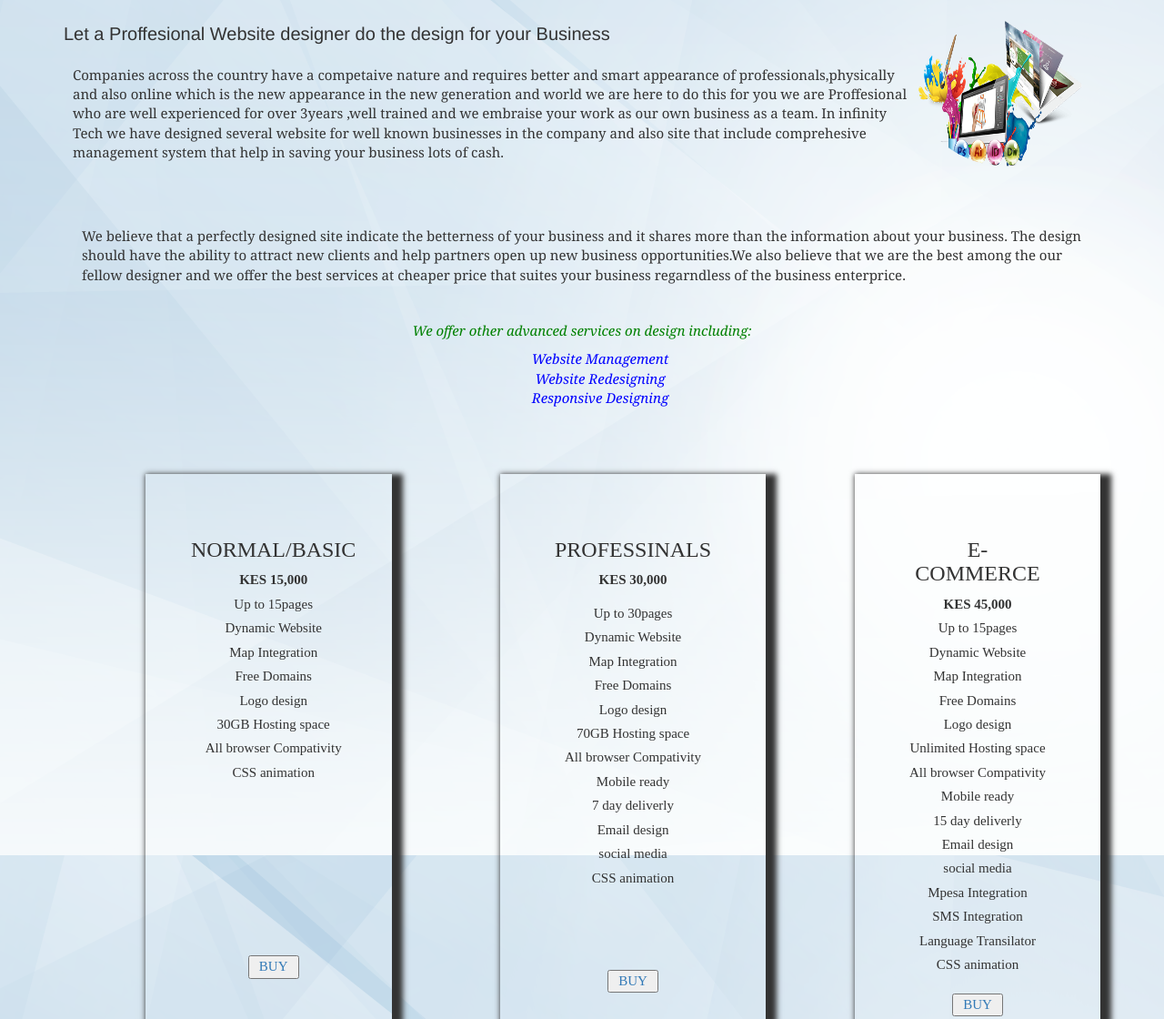
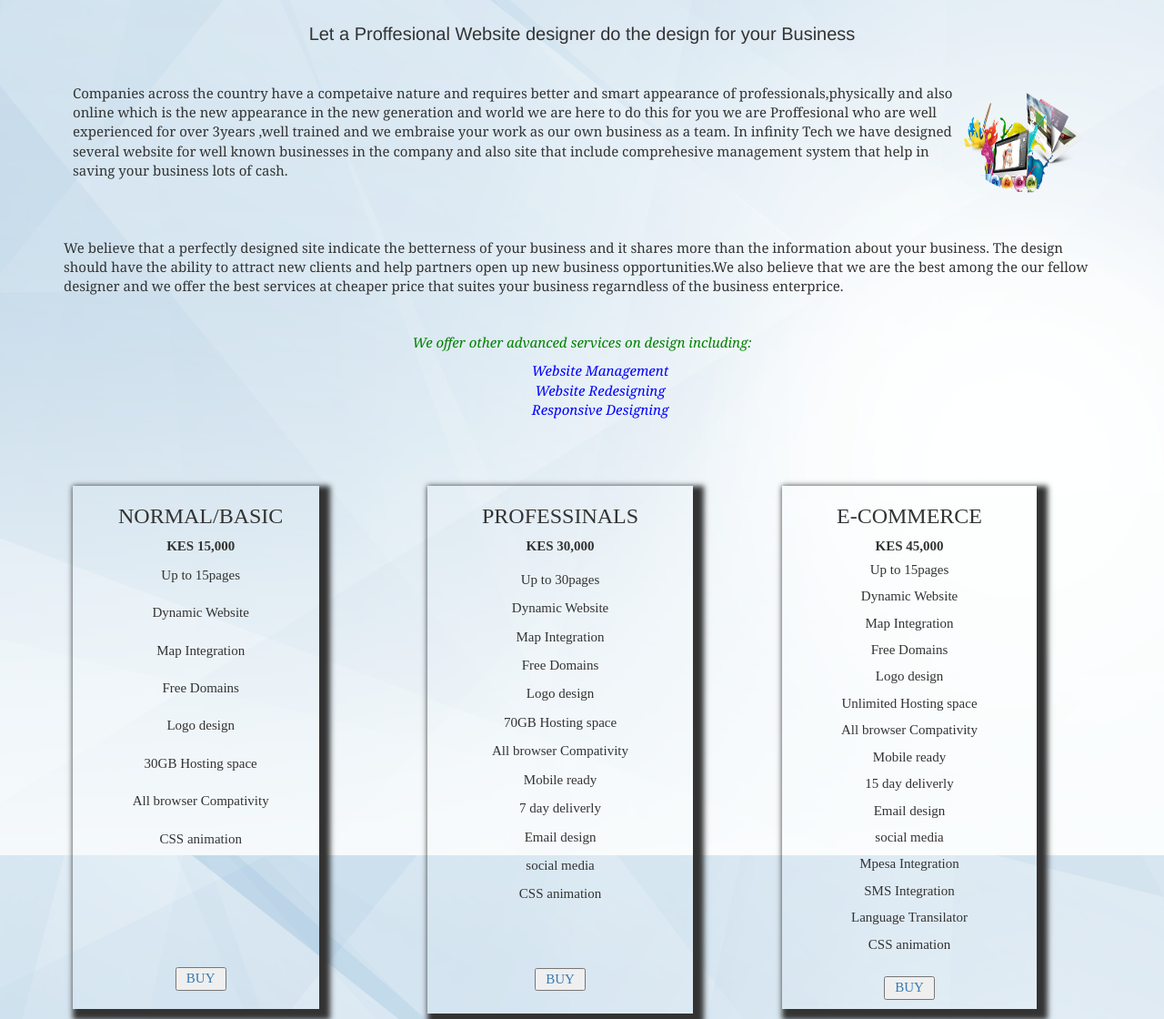
Before and after one commit to OnesmusKirimi/OnesmusKirimi.github.io, a plain HTML site: page webdesigning.html in a window 1280 px wide. Shown: the part 260-1380 px from the top of the page at 91% size. Drawn offline with nearby package versions, Linux system fonts and the light colour scheme.

Commit message:
final results

```diff
--- a/styles.css
+++ b/styles.css
@@ -484,21 +484,21 @@ footer .update button:hover {
     color: green;
 }
 .par {
-    padding: 20px 0px 0px 0px;
+    padding: 20px 0px 20px 0px;
     font-size: 20px;
     font-weight: normal;
-    text-align: left;
+    text-align: center;
 }
 .desc {
     font-weight: normal;
     text-align: left;
-    padding: 10px 5px 30px 10px;
+    padding: 10px 50px 0px 10px;
     font-family: Cambria, Cochin, Georgia, Times, 'Times New Roman', serif;
 }
 #main img {
     float: right;
-    width: 200px;
-    height: 200px;
+    width: 150px;
+    height: 150px;
     border-color: greenyellow;
     border-radius: 50%;
     padding: 20px 20px 20px 0px;
@@ -506,7 +506,7 @@ footer .update button:hover {
 .plan {
     font-weight: normal;
     text-align: left;
-    padding: 30px 0px 10px 20px;
+    padding: 30px 0px 10px 0px;
     font-family: Cambria, Cochin, Georgia, Times, 'Times New Roman', serif;
 }
 .offers {
@@ -538,41 +538,52 @@ footer .update button:hover {
     list-style-type: none;
     text-align: center;
 }
-#website-designing #plans li {
-    padding: 5px 0px 0px 0px;
-    text-align: center;
-}
 #website-designing #plans .basic {
     font-family: 'Times New Roman', serif;
     box-shadow: 6px 6px 6px 6px;
-    padding: 50px 40px 70px 50px;
+    padding: 0px 40px 20px 50px;
     float: left;
     margin-top: 30px;
-    margin-left: 90px;
+    margin-left: 10px;
+}
+#website-designing #plans .basic li {
+    font-family: 'Times New Roman', serif;
+    padding: 10px 0px 10px 0px;
+    text-align: center;
 }
 #website-designing #plans .basic button {
     padding: 0px 10px 0px 10px;
-    margin-top: 190px;
+    margin-top: 120px;
 }
 .professionals {
     font-family: 'Times New Roman', serif;
     box-shadow: 6px 6px 6px 6px;
-    padding: 50px 60px 60px 60px;
+    padding: 0px 60px 25px 60px;
     float: left;
     margin-top: 30px;
-    margin-left: 90px;
+    margin-left: 10px;
+}
+.professionals li {
+    font-family: 'Times New Roman', serif;
+    padding: 5px 0px 5px 0px;
+    text-align: center;
 }
 .professionals button {
     padding: 0px 10px 0px 10px;
-    margin-top: 90px;
+    margin-top: 65px;
 }
 .commerce {
     font-family: 'Times New Roman', serif;
     box-shadow: 6px 6px 6px 6px;
-    padding: 50px 60px 60px 60px;
+    padding: 0px 60px 10px 60px;
     float: left;
     margin-top: 30px;
-    margin-left: 90px;
+    margin-left: 10px;
+}
+.commerce li {
+    font-family: 'Times New Roman', serif;
+    padding: 4px 0px 4px 0px;
+    text-align: center;
 }
 .commerce button {
     padding: 0px 10px 0px 10px;
--- a/webdesigning.html
+++ b/webdesigning.html
@@ -33,7 +33,7 @@
                 <div class="mail ">
                     <a href="mail to:info@infinitetech.com ">Info@infinitetech.com</a>
 
-                    <div class="slogan ">
+                    <div class="slogan">
                         <p>Your Online Presence and Experience Is Our Priority</p>
                     </div>
                 </div>
@@ -72,10 +72,11 @@
                 </div>
                 <div class="row">
                     <div class="col-xs-12 col-sm-12 col-lg-12 ">
+                        <p class="par">Let a Proffesional Website designer do the design for your Business<br></p>
                         <figure>
                             <img src="images/web design.png " />
                             <figcaption>
-                                <p class="par">Let a Proffesional Website designer do the design for your Business<br></p>
+
                                 <p class="desc">Companies across the country have a competaive nature and requires better and smart appearance of professionals,physically and also online which is the new appearance in the new generation and world we are here to do this
                                     for you we are Proffesional who are well experienced for over 3years ,well trained and we embraise your work as our own business as a team. In infinity Tech we have designed several website for well known businesses
                                     in the company and also site that include comprehesive management system that help in saving your business lots of cash.
```
